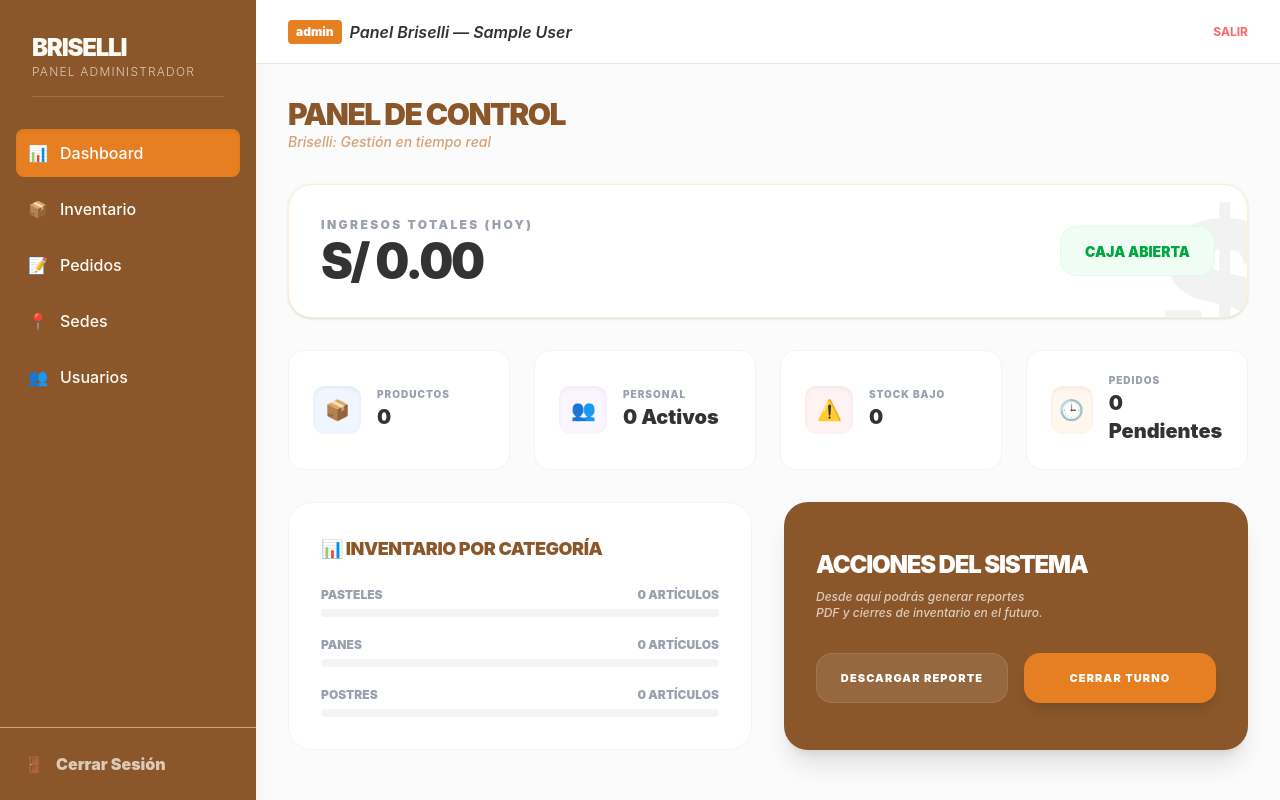
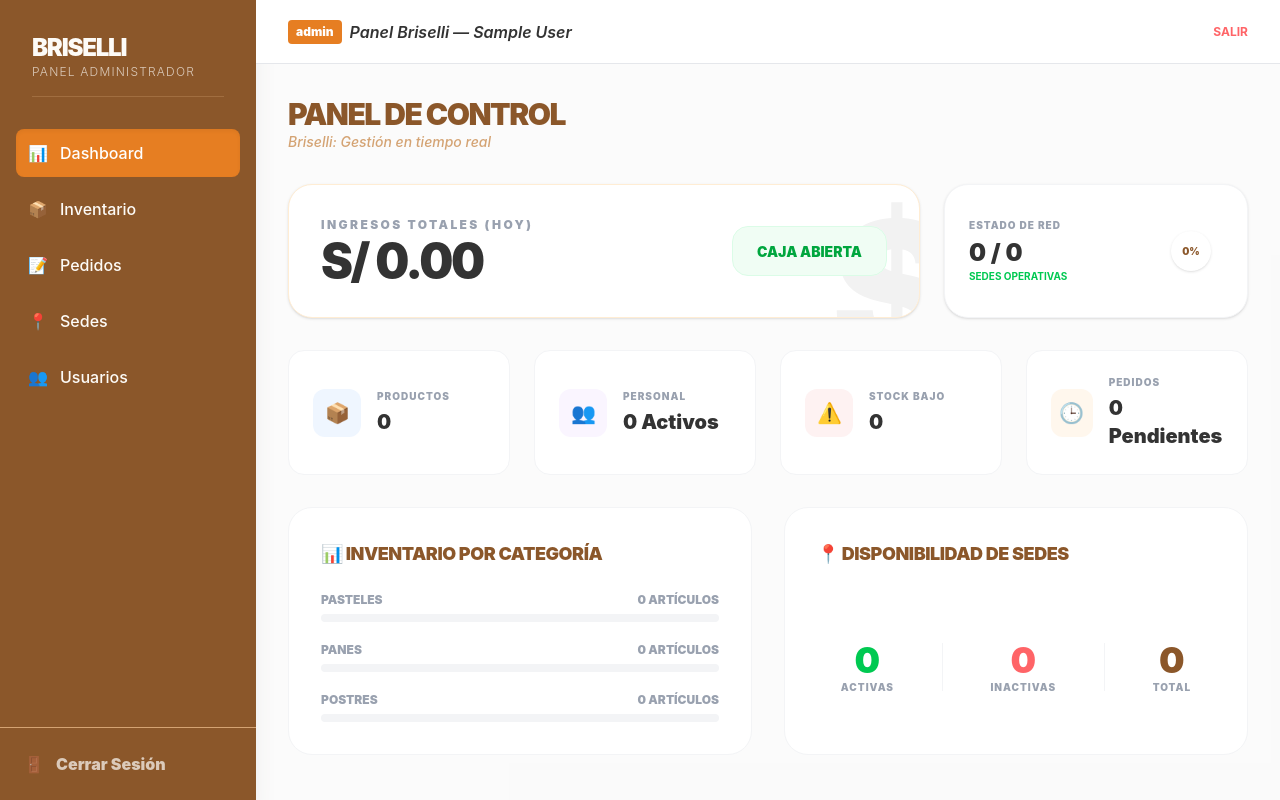
Before and after one commit to P1erosebas8/Sistemas-Para-Panaderia-Frontend, a React (Vite) app: page /admin in a window 1280 px wide. Built offline with nearby package versions, Linux system fonts and the light colour scheme; sample sign-in values are in the browser's storage.

Commit message:
feat: Se agrego estadistica de sedes

```diff
--- a/src/pages/admin/Dashboard.jsx
+++ b/src/pages/admin/Dashboard.jsx
@@ -7,9 +7,10 @@ export default function AdminDashboard() {
     inventoryValue: 0,
     lowStockCount: 0,
     activeStaff: 0,
-    pendingOrders: 0, // Listo para conectar a briselli_orders
-    totalSalesDay: 0, // Listo para conectar a briselli_sales
-    byCategory: { Pasteles: 0, Panes: 0, Postres: 0 }
+    pendingOrders: 0,
+    totalSalesDay: 0,
+    byCategory: { Pasteles: 0, Panes: 0, Postres: 0 },
+    storesInfo: { active: 0, inactive: 0, total: 0 }
   });
 
   useEffect(() => {
@@ -20,11 +21,14 @@ export default function AdminDashboard() {
     const savedUsers = JSON.parse(localStorage.getItem('briselli_users') || '[]');
     const activeUsers = savedUsers.filter(u => u.status === 'Activo').length;
 
-    // 3. Simulación de Ventas y Pedidos (Aquí conectarás tus nuevas funciones luego)
+    // 3. Carga de Sedes (Briselli Locations)
+    const savedStores = JSON.parse(localStorage.getItem('briselli_stores') || '[]');
+    const activeS = savedStores.filter(s => s.status === 'Activo').length;
+    const inactiveS = savedStores.length - activeS;
+
     const savedSales = JSON.parse(localStorage.getItem('briselli_sales_today') || '0');
     const savedOrders = JSON.parse(localStorage.getItem('briselli_orders') || '[]');
 
-    // Cálculos de inventario
     const value = savedInventory.reduce((acc, p) => acc + (p.price * p.stock), 0);
     const lowStock = savedInventory.filter(p => p.stock < 5).length;
     const categories = savedInventory.reduce((acc, p) => {
@@ -39,7 +43,8 @@ export default function AdminDashboard() {
       activeStaff: activeUsers,
       pendingOrders: savedOrders.length,
       totalSalesDay: parseFloat(savedSales),
-      byCategory: categories
+      byCategory: categories,
+      storesInfo: { active: activeS, inactive: inactiveS, total: savedStores.length }
     });
   }, []);
 
@@ -51,67 +56,78 @@ export default function AdminDashboard() {
         <p className="text-artisan-tertiary text-sm font-medium italic">Briselli: Gestión en tiempo real</p>
       </div>
 
-      {/* FILA 1: Ventas del Día (Destacado Principal) */}
-      <div className="bg-white p-8 rounded-3xl border border-orange-100 shadow-sm flex flex-col md:flex-row justify-between items-center relative overflow-hidden">
-        <div className="relative z-10 text-center md:text-left">
-          <p className="text-xs font-black uppercase tracking-[0.2em] text-gray-400 mb-1">Ingresos Totales (Hoy)</p>
-          <h3 className="text-5xl font-black text-artisan-dark tracking-tighter">
-            S/ {stats.totalSalesDay.toFixed(2)}
-          </h3>
+      {/* FILA 1: Ventas y Estado de Red */}
+      <div className="grid grid-cols-1 lg:grid-cols-3 gap-6">
+        <div className="lg:col-span-2 bg-white p-8 rounded-3xl border border-orange-100 shadow-sm flex flex-col md:flex-row justify-between items-center relative overflow-hidden">
+          <div className="relative z-10">
+            <p className="text-xs font-black uppercase tracking-[0.2em] text-gray-400 mb-1">Ingresos Totales (Hoy)</p>
+            <h3 className="text-5xl font-black text-artisan-dark tracking-tighter">S/ {stats.totalSalesDay.toFixed(2)}</h3>
+          </div>
+          <div className="mt-4 md:mt-0 relative z-10 px-6 py-3 bg-green-50 rounded-2xl border border-green-100">
+             <span className="text-green-600 font-black text-sm uppercase">Caja Abierta</span>
+          </div>
+          <div className="absolute right-0 top-0 opacity-5 text-[12rem] font-black select-none pointer-events-none -mr-10 -mt-10">$</div>
         </div>
-        <div className="mt-4 md:mt-0 relative z-10 px-6 py-3 bg-green-50 rounded-2xl border border-green-100">
-           <span className="text-green-600 font-black text-sm uppercase">Caja Abierta</span>
-        </div>
-        {/* Adorno visual de fondo para la tarjeta de ventas */}
-        <div className="absolute right-0 top-0 opacity-5 text-[12rem] font-black select-none pointer-events-none -mr-10 -mt-10">
-          $
+
+        {/* NUEVA TARJETA: Estado de Sedes */}
+        <div className="bg-white p-6 rounded-3xl border border-gray-100 shadow-sm flex items-center justify-between">
+          <div>
+            <p className="text-[10px] font-black uppercase text-gray-400 tracking-widest mb-1">Estado de Red</p>
+            <p className="text-2xl font-black text-artisan-dark">{stats.storesInfo.active} / {stats.storesInfo.total}</p>
+            <p className="text-[10px] font-bold text-green-500 uppercase">Sedes Operativas</p>
+          </div>
+          {/* Mini Gráfico Circular (CSS Puro) */}
+          <div className="relative w-16 h-16 rounded-full flex items-center justify-center"
+               style={{ background: `conic-gradient(#8B572A ${(stats.storesInfo.active / stats.storesInfo.total) * 360}deg, #f3f4f6 0deg)` }}>
+            <div className="w-10 h-10 bg-white rounded-full flex items-center justify-center shadow-sm">
+              <span className="text-[10px] font-black text-artisan-primary">
+                {Math.round((stats.storesInfo.active / stats.storesInfo.total) * 100) || 0}%
+              </span>
+            </div>
+          </div>
         </div>
       </div>
 
-      {/* FILA 2: Columnas Operativas */}
+      {/* FILA 2: Columnas Operativas (Se mantiene igual) */}
       <div className="grid grid-cols-1 sm:grid-cols-2 lg:grid-cols-4 gap-6">
-        {/* Productos */}
         <div className="bg-white p-6 rounded-2xl border border-gray-100 flex items-center gap-4">
-          <div className="w-12 h-12 bg-blue-50 text-blue-600 rounded-xl flex items-center justify-center text-xl shadow-inner">📦</div>
+          <div className="w-12 h-12 bg-blue-50 text-blue-600 rounded-xl flex items-center justify-center text-xl">📦</div>
           <div>
-            <p className="text-[10px] font-black uppercase text-gray-400 tracking-widest leading-none mb-1">Productos</p>
+            <p className="text-[10px] font-black uppercase text-gray-400 tracking-widest mb-1">Productos</p>
             <p className="text-xl font-black text-artisan-dark">{stats.totalProducts}</p>
           </div>
         </div>
 
-        {/* Personal */}
         <div className="bg-white p-6 rounded-2xl border border-gray-100 flex items-center gap-4">
-          <div className="w-12 h-12 bg-purple-50 text-purple-600 rounded-xl flex items-center justify-center text-xl shadow-inner">👥</div>
+          <div className="w-12 h-12 bg-purple-50 text-purple-600 rounded-xl flex items-center justify-center text-xl">👥</div>
           <div>
-            <p className="text-[10px] font-black uppercase text-gray-400 tracking-widest leading-none mb-1">Personal</p>
+            <p className="text-[10px] font-black uppercase text-gray-400 tracking-widest mb-1">Personal</p>
             <p className="text-xl font-black text-artisan-dark">{stats.activeStaff} Activos</p>
           </div>
         </div>
 
-        {/* Stock Crítico */}
         <div className="bg-white p-6 rounded-2xl border border-gray-100 flex items-center gap-4">
-          <div className="w-12 h-12 bg-red-50 text-red-600 rounded-xl flex items-center justify-center text-xl shadow-inner">⚠️</div>
+          <div className="w-12 h-12 bg-red-50 text-red-600 rounded-xl flex items-center justify-center text-xl">⚠️</div>
           <div>
-            <p className="text-[10px] font-black uppercase text-gray-400 tracking-widest leading-none mb-1">Stock Bajo</p>
+            <p className="text-[10px] font-black uppercase text-gray-400 tracking-widest mb-1">Stock Bajo</p>
             <p className="text-xl font-black text-artisan-dark">{stats.lowStockCount}</p>
           </div>
         </div>
 
-        {/* Pedidos */}
         <div className="bg-white p-6 rounded-2xl border border-gray-100 flex items-center gap-4">
-          <div className="w-12 h-12 bg-orange-50 text-orange-600 rounded-xl flex items-center justify-center text-xl shadow-inner">🕒</div>
+          <div className="w-12 h-12 bg-orange-50 text-orange-600 rounded-xl flex items-center justify-center text-xl">🕒</div>
           <div>
-            <p className="text-[10px] font-black uppercase text-gray-400 tracking-widest leading-none mb-1">Pedidos</p>
+            <p className="text-[10px] font-black uppercase text-gray-400 tracking-widest mb-1">Pedidos</p>
             <p className="text-xl font-black text-artisan-dark">{stats.pendingOrders} Pendientes</p>
           </div>
         </div>
       </div>
 
-      {/* Sección de detalles (Gráfico y Acceso) */}
+      {/* FILA 3: Detalles (Inventario vs Sedes Detalle) */}
       <div className="grid grid-cols-1 lg:grid-cols-2 gap-8">
+        {/* Inventario por Categoría */}
         <div className="bg-white p-8 rounded-3xl border border-gray-100">
            <h3 className="text-lg font-black text-artisan-primary mb-6 uppercase tracking-tight">📊 Inventario por Categoría</h3>
-           {/* Aquí se mantiene tu lógica de barras de progreso */}
            <div className="space-y-5">
             {Object.entries(stats.byCategory).map(([cat, count]) => (
               <div key={cat}>
@@ -130,17 +146,24 @@ export default function AdminDashboard() {
           </div>
         </div>
 
-        <div className="bg-artisan-primary p-8 rounded-3xl shadow-xl text-white flex flex-col justify-center">
-            <h3 className="text-2xl font-black mb-2 uppercase tracking-tighter">Acciones del Sistema</h3>
-            <p className="text-white/70 text-xs font-medium mb-8 italic text-balance">Desde aquí podrás generar reportes PDF y cierres de inventario en el futuro.</p>
-            <div className="grid grid-cols-2 gap-4">
-              <button className="bg-white/10 hover:bg-white/20 p-4 rounded-2xl text-[11px] font-black uppercase tracking-widest transition-all border border-white/10">
-                Descargar Reporte
-              </button>
-              <button className="bg-artisan-secondary hover:bg-white hover:text-artisan-primary p-4 rounded-2xl text-[11px] font-black uppercase tracking-widest transition-all shadow-lg text-white">
-                Cerrar Turno
-              </button>
-            </div>
+        <div className="bg-white p-8 rounded-3xl border border-gray-100">
+           <h3 className="text-lg font-black text-artisan-primary mb-6 uppercase tracking-tight">📍 Disponibilidad de Sedes</h3>
+           <div className="flex items-center justify-around h-full pb-8">
+              <div className="text-center">
+                <p className="text-4xl font-black text-green-500">{stats.storesInfo.active}</p>
+                <p className="text-[10px] font-black text-gray-400 uppercase tracking-widest">Activas</p>
+              </div>
+              <div className="w-px h-12 bg-gray-100"></div>
+              <div className="text-center">
+                <p className="text-4xl font-black text-red-400">{stats.storesInfo.inactive}</p>
+                <p className="text-[10px] font-black text-gray-400 uppercase tracking-widest">Inactivas</p>
+              </div>
+              <div className="w-px h-12 bg-gray-100"></div>
+              <div className="text-center">
+                <p className="text-4xl font-black text-artisan-primary">{stats.storesInfo.total}</p>
+                <p className="text-[10px] font-black text-gray-400 uppercase tracking-widest">Total</p>
+              </div>
+           </div>
         </div>
       </div>
     </div>
```
